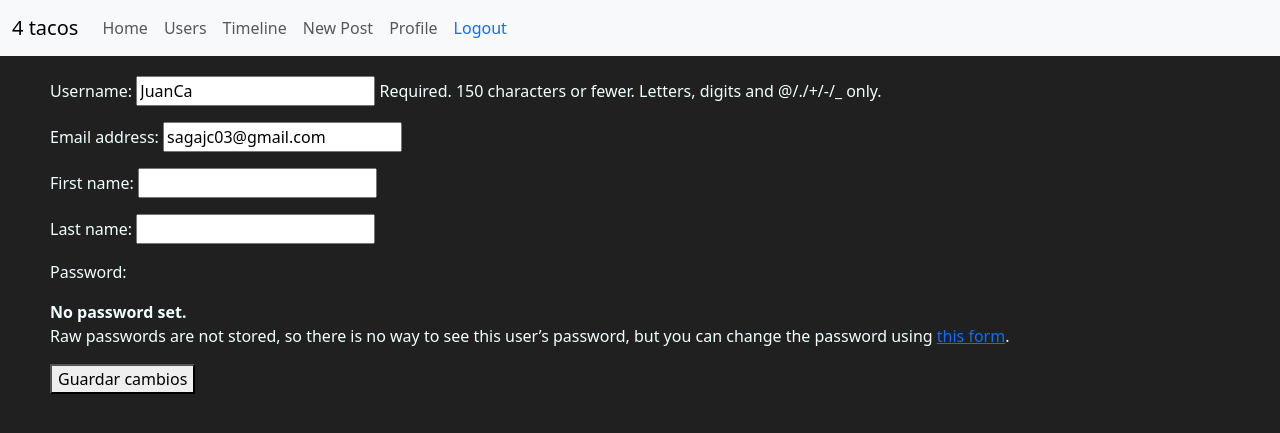
After one commit to sagajc03/ProjectoFrameworks, a Django app: page /user_settings in a window 1280 px wide. The commit adds this page. Shown: the top 433 px of the page. Run offline with Django 4.2, Linux system fonts and the light colour scheme; a user stored in the database is signed in.

Commit message:
Se pueden ver el perfil propio y ajenos

```diff
--- a/intSocial/forms.py
+++ b/intSocial/forms.py
@@ -1,5 +1,7 @@
 from django import forms
 from django.forms import ModelForm
+from django.contrib.auth.forms import UserChangeForm
+from django.contrib.auth.models import User
 
 
 class CrearNuevoUsuario(forms.Form):
@@ -24,3 +26,8 @@ class CreateNewComment(forms.Form):
     contenido = forms.CharField(label="Escribe tu comentario", widget=forms.TextInput(attrs={
         'class': 'form-control'
     }))
+
+class UpdateUserForm(UserChangeForm):
+    class Meta:
+        model = User
+        fields = ('username', 'email','first_name', 'last_name')
--- a/intSocial/static/styles/main.css
+++ b/intSocial/static/styles/main.css
@@ -65,3 +65,15 @@ body{
     max-width: 100%;
     max-height: 100%;
 }
+
+.banner {
+    width: 1200px;
+    max-height: 300px;
+}
+
+.pfp{
+    width: 100px;
+    max-height: 100px;
+    border: 2px #F0EFFF;
+    border-style: solid;
+}
--- a/intSocial/templates/layouts/base.html
+++ b/intSocial/templates/layouts/base.html
@@ -22,38 +22,6 @@
     <title>{% block title %} {% endblock %}</title>
 </head>
 <body>
-    <!-- <nav class="navbar container">
-        <ul>
-            <li>
-                <a href="{% url 'index' %}">Home</a>
-            </li>
-            <li>
-                <a href="{% url 'usuario' %}">Users</a>
-            </li>
-
-            {% if user.is_authenticated %}
-            <li>
-                <a href="{% url 'timeline' %}">Timeline</a>
-            </li>
-            <li>
-                <a href="{% url 'new_post' %}">New Post</a>
-            </li>
-            <li>
-                <a href="{% url 'profile'%}">Profile</a>
-            </li>
-            <li>
-                <a href="{% url 'logout' %}">Logout</a>
-            </li>
-            {% else %}
-            <li>
-                <a href="{% url 'login' %}">Log in</a>
-            </li>
-            <li>
-                <a href="{% url 'signup' %}">Sign up</a>
-            </li>
-            {% endif %}
-        </ul>
-    </nav> -->
     <nav class="navbar navbar-expand-lg bg-body-tertiary ">
         <div class="container-fluid">
           <a class="navbar-brand" href="#">4 tacos</a>
@@ -77,7 +45,9 @@
                     <a class="nav-link" href="{% url 'new_post' %}">New Post</a>
                 </li>
                 <li class="nav-item">
-                    <a class="nav-link" href="{% url 'profile'%}">Profile</a>
+                    <a class="nav-link" href="{% url 'profile' username=request.user.username %}">Profile</a>
+                </li>
+
                 </li>
                 <li class="nav-link" class="nav-item">
                     <a href="{% url 'logout' %}">Logout</a>
--- a/intSocial/templates/profiles_settings.html
+++ b/intSocial/templates/profiles_settings.html
@@ -81,6 +81,8 @@ Opciones
             <button type="submit" class="btn btn-primary mb-3">Update</button>
         </div>
     </form>
+    <hr>
+    <a href="{% url 'user_settings' %}" class="btn btn-info">User settings</a>
 </div>
 
 <script>
--- /dev/null
+++ b/intSocial/templates/user_settings.html
@@ -0,0 +1,8 @@
+{%extends 'layouts/base.html'%}
+{%block content%}
+<form method="post" action="{% url 'user_settings' %}">
+    {% csrf_token %}
+    {{ user_form.as_p }}
+    <button type="submit">Guardar cambios</button>
+  </form>
+{%endblock%}
--- a/intSocial/urls.py
+++ b/intSocial/urls.py
@@ -7,10 +7,12 @@ urlpatterns = [
     path('login/', views.signin, name="login"),
     path('signup/', views.signup, name="signup"),
     path('timeline/', views.timeline, name="timeline"),
-    path('post/<int:id_post>', views.post, name="post_details"),
+    path('post/<int:id_post>/', views.post, name="post_details"),
     path('newpost/', views.new_post, name="new_post"),
     path('usuario/', views.usuario, name="usuario"),
-    path('profile/', views.profile, name="profile"),
+    path('profile/<str:username>/', views.profile, name="profile"),
     path('logout/', views.signout, name='logout'),
-    path('profile/settings/', views.profile_settings, name="profile_settings")
+    path('profile_settings/', views.profile_settings, name="profile_settings"),
+    path('user_settings', views.user_settings, name='user_settings'),
+    path('test/', views.test)
 ]
--- a/intSocial/views.py
+++ b/intSocial/views.py
@@ -3,18 +3,21 @@ from django.urls import reverse
 from django.core.paginator import Paginator, EmptyPage, PageNotAnInteger
 from django.http import HttpResponse, HttpResponseRedirect
 from .models import Usuario, Post, Comentario, Imagen, PostImagen, Profile
-from .forms import CreateNewPost, CrearNuevoUsuario, CreateNewComment
-from django.contrib.auth.forms import UserCreationForm, AuthenticationForm
+from .forms import CreateNewPost, CrearNuevoUsuario, CreateNewComment, UpdateUserForm
+from django.contrib.auth.forms import UserCreationForm, AuthenticationForm, UserChangeForm, PasswordChangeForm
 from django.contrib.auth.models import User
 from django.contrib.auth import login, logout, authenticate
 from django.db import IntegrityError
 from django.contrib.auth.decorators import login_required
 from datetime import datetime
 from django.contrib import messages
+from django.contrib.auth import update_session_auth_hash
 
 
 # Create your views here.
-
+"""
+Inicio que no tiene nada
+"""
 def index(request):
     title = 'Soy el inicio awebito'
     return render(request, "index.html", {
@@ -28,6 +31,11 @@ def usuario(request):
     })
 
 
+"""
+Pagina que te permite crear un nuevo usuario
+Despues de crear usuario inicia sesion haciendo
+uso de los metodos de django
+"""
 def signup(request):
     if request.method == 'GET':
         return render(request, 'crear_usuario.html', {
@@ -51,7 +59,10 @@ def signup(request):
             'error': 'Password do not match'
         })
 
-
+"""
+Iniciar sesion en la pagina usando los metodos
+de django
+"""
 def signin(request):
     if request.method == 'GET':
         return render(request, 'login.html', {
@@ -70,12 +81,17 @@ def signin(request):
             login(request, user)
             return redirect('timeline')
 
-
+"""
+Sale de la sesion usando metodo de django
+"""
 def signout(request):
     logout(request)
     return redirect('index')
 
-
+"""
+Crea un paginator para mostrar 10 publicaciones a la vez,
+se debe de estar logeado para ver
+"""
 @login_required
 def timeline(request):
     all_posts = Post.objects.all().order_by('-creado_en')
@@ -105,7 +121,10 @@ def timeline(request):
     }
     return render(request, 'timeline.html', context)
 
-
+"""
+Permite entrar a los detallaes de una publicacion y
+permite tambien poner un comentario en dicha publicacion
+"""
 @login_required
 def post(request, id_post):
     if request.method == 'GET':
@@ -131,6 +150,9 @@ def post(request, id_post):
         })
 
 
+"""
+Permite crear una publicacion, se pueden añadir imagenes
+"""
 @login_required
 def new_post(request):
     if request.method == 'GET':
@@ -151,20 +173,37 @@ def new_post(request):
             postimg = PostImagen.objects.create(post=post, imagen=imagen)
             return redirect('timeline')
 
+"""
+Permite ver las publicaciones del usuario
+"""
+@login_required
+def profile(request, username=None):
+    user = get_object_or_404(User, username=username)
+    try:
+        perfil = Profile.objects.get(usuario=user)
+    except Profile.DoesNotExist:
+        perfil = Profile.objects.create(usuario=user)
 
-@login_required
-def profile(request):
-    user = request.user
-    try:
-        perfil = Profile.objects.get(usuario=request.user)
-    except Profile.DoesNotExist:
-        perfil = Profile.objects.create(usuario=request.user)
+    posts = Post.objects.filter(autor=user).order_by('-creado_en')
+    all_images = Imagen.objects.all()
+    relaciones = PostImagen.objects.all()
+
+    for imagen in all_images:
+        imagen.src = imagen.src.url
 
     return render(request, 'profile.html', {
         'profile': perfil,
-        'user': user
+        'user': user,
+        'posts': posts,
+        'imagenes': all_images,
+        'relaciones': relaciones,
     })
 
+
+def test(request):
+    return render(request, 'layouts/base.html',{
+        'request':request
+    })
 
 @login_required
 def profile_settings(request):
@@ -202,4 +241,17 @@ def profile_settings(request):
         except Exception as e:
             messages.error(request, f'An error happened')
 
-        return redirect('profile')
+        return redirect('profile', username=request.user.username)
+
+@login_required
+def user_settings(request):
+    if request.method == 'POST':
+        user_form = UpdateUserForm(request.POST, instance=request.user)
+
+        if user_form.is_valid():
+            user_form.save()
+            return redirect('profile', username=request.user.username)
+    else:
+        user_form = UpdateUserForm(instance=request.user)
+
+    return render(request, 'user_settings.html', {'user_form': user_form})
--- a/proyectoFramework/settings.py
+++ b/proyectoFramework/settings.py
@@ -25,6 +25,7 @@ SECRET_KEY = 'django-insecure-ts3&f9&^dkf)v)$3%$i9ilu&r!wt3&lw3qun9d!gpv-8d96u!d
 
 # SECURITY WARNING: don't run with debug turned on in production!
 DEBUG = True
+
 
 ALLOWED_HOSTS = []
 
```
Also changed, not shown: intSocial/templates/profile.html (+44 -0 lines), db.sqlite3.
